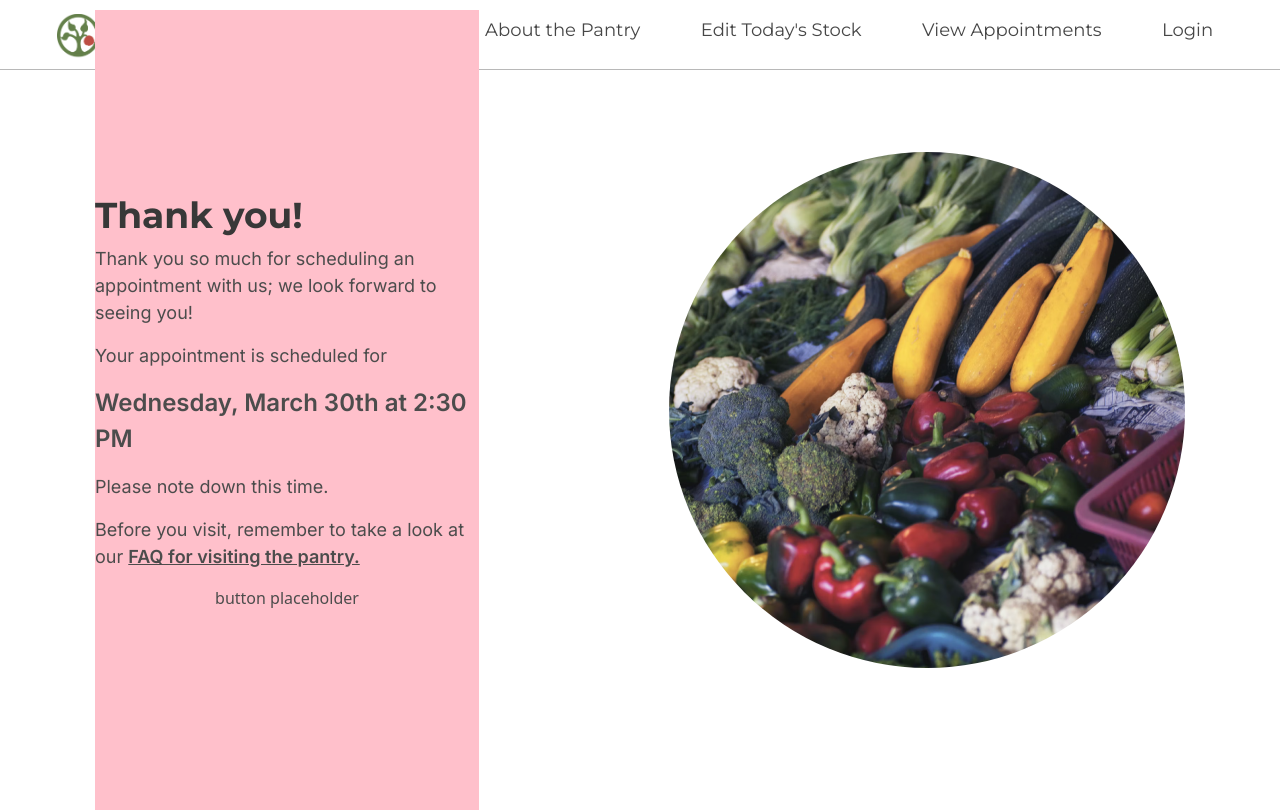
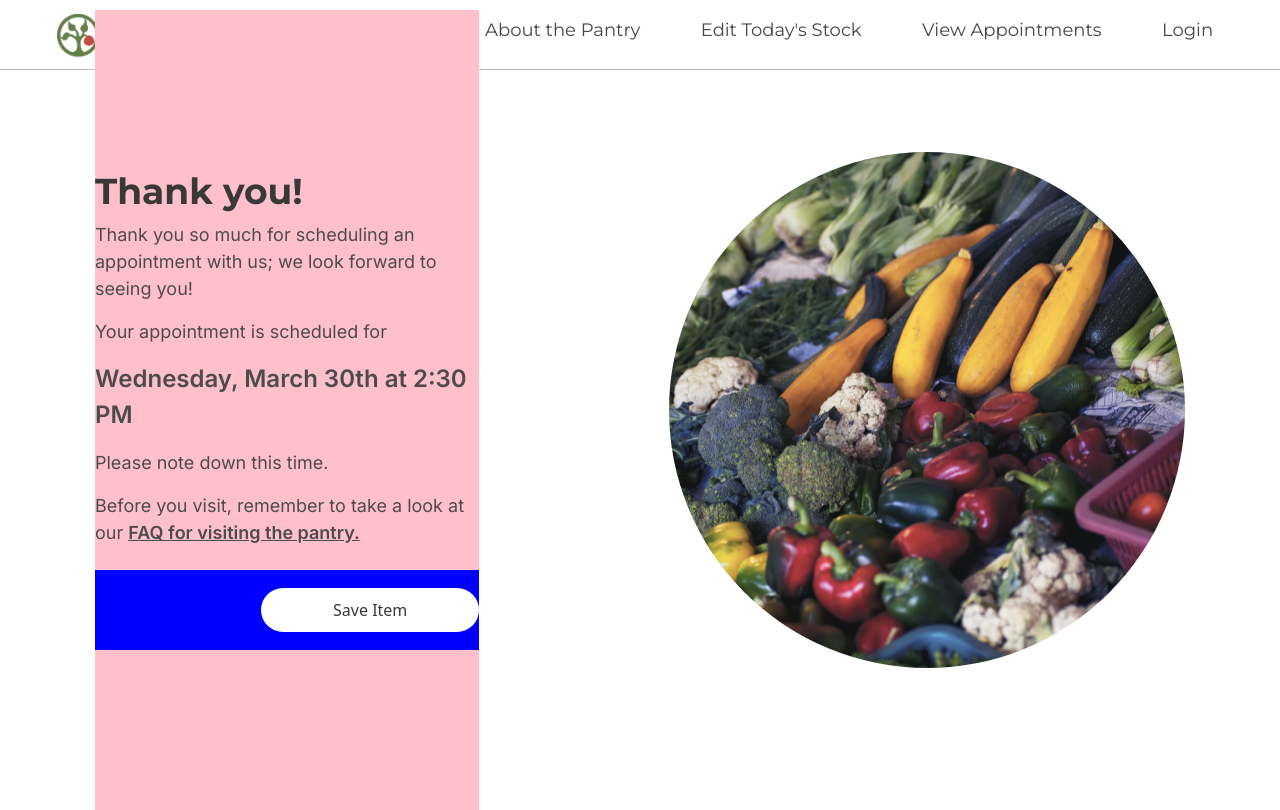
Before and after one commit to codebase-berkeley/berkeley-food-pantry, a React (Create React App) app in the folder client/: page /adminLogin in a window 1280 px wide. Built offline with nearby package versions, Linux system fonts and the light colour scheme.

Commit message:
changed link, working on button

```diff
--- a/client/src/App.js
+++ b/client/src/App.js
@@ -8,6 +8,7 @@ import { BrowserRouter as Router, Routes, Route, Link } from "react-router-dom";
 import AppointmentScheduler from './pages/AppointmentScheduler';
 
 // PAGES : Stock Listing Admin, Admin Login, Stock Listing User, Appointment TY
+// change admin login route before submitting pr
 
 function App() {
   return (
--- a/client/src/pages/AppointmentTY.css
+++ b/client/src/pages/AppointmentTY.css
@@ -7,16 +7,24 @@
     align-items: center;
 }
 
-.admin-login-button {
-    border-radius: 25%;
-    border-color: #383838;
-    border-width: 5px;
-    width: 100px;
-    height: 50px;
-    fill: #ffffff;
+.button-container {
+    background-color: blue;
+    display: flex;
+    width: 100%;
+    align-items: center;
+    justify-content: flex-end;
+}
+.appt-button {
+    background-color: white;
+    align-items: center;
+    justify-content: center;
+    width: 17vw;
+    height: 5.5vh;
+    border-radius: 100px;
+    border-color: blue;
 }
 
-.admin-component-container {
+.full-page {
     display: flex;
     flex-direction: row;
     justify-content: space-around;
@@ -73,16 +81,7 @@ a#weblink {
     border: none;
 }
 
-.google-sign-in-button-div {
-    display: flex;
-    align-items: center;
-    justify-content: center;
-    width: 17vw;
-    height: 5.5vh;
-    border-radius: 100px;
-    border: #264425 solid 1px;
-    margin-top: 7%;
-}
+
 
 @media screen and (orientation: portrait) {
     .admin-component-container {
--- a/client/src/pages/AppointmentTY.js
+++ b/client/src/pages/AppointmentTY.js
@@ -1,9 +1,11 @@
 import circleImage from './../images/thankyou.png';
 import './AppointmentTY.css';
+import UploadImageButton from '../components/UploadImageButton';
+import { Button } from 'bootstrap';
 
-export default function AppointmentTY() {
+export default function AppointmentTY(props) {
    return(
-    <div className = 'admin-component-container'>
+    <div className = 'full-page'>
 
             <div className = 'information-display'>
 
@@ -14,12 +16,14 @@ export default function AppointmentTY() {
                     <p id="description-text">Your appointment is scheduled for</p>
                     <p id="time-text">Wednesday, March 30th at 2:30 PM</p>
                     <p id="description-text">Please note down this time.</p>
-                    <p id="description-text">Before you visit, remember to take a look at our <a id="weblink" href="https://www.google.com/">FAQ for visiting the pantry.</a></p>
+                    <p id="description-text">Before you visit, remember to take a look at our <a id="weblink" href="https://www.berkeleyfoodpantry.org/needfood">FAQ for visiting the pantry.</a></p>
 
                 </div>
 
-                <div className = 'new-appt-button'>
-                    <p>button placeholder</p>
+                <div className = 'button-container'>
+                    <form>
+                        <input className="appt-button" type="button" value="Save Item"></input>
+                    </form>
                 </div>
 
             </div>
```
